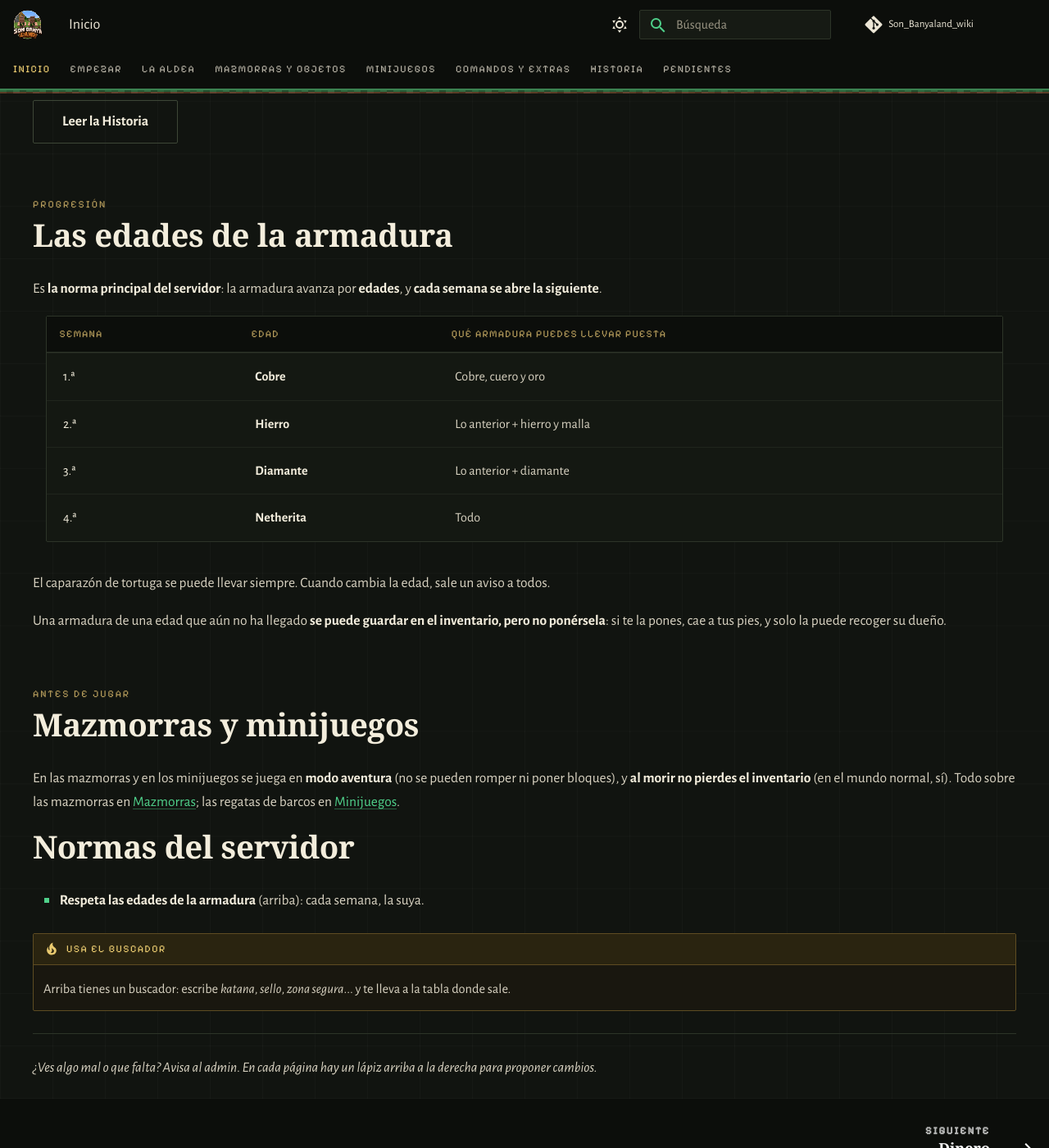
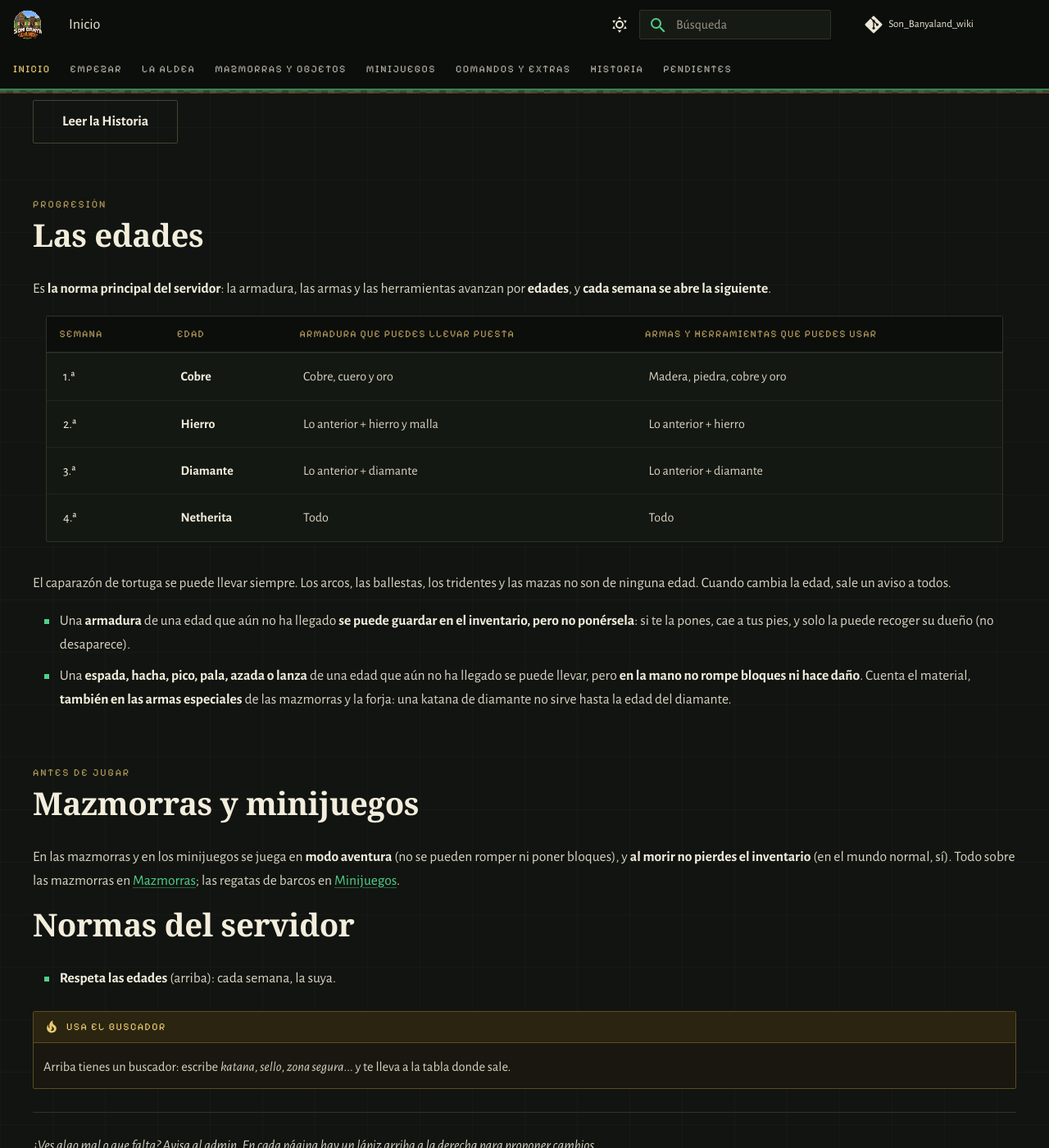
Before and after one commit to PigPilgrim/Son_Banyaland_wiki, an MkDocs documentation site: the page built from docs/index.md, in a window 1280 px wide and 1400 px high, scrolled down 3044 px. Shown: the whole window at 82% size. Built offline with MkDocs 1.6.1 and Material for MkDocs 9.7.7, drawn with Linux system fonts in a browser that asks for light colours; some web fonts are replaced; comment, search, counter and statistics services are not loaded.

Commit message:
Edades: también armas y herramientas (portada, Forja y Pico del Saqueador)
Co-Authored-By: Claude Opus 5.5 <noreply@anthropic.com>
Claude-Session: https://claude.ai/code/session_014ZAtgm9KHhUsQr9KWuPTgU

```diff
--- a/docs/index.md
+++ b/docs/index.md
@@ -184,21 +184,26 @@ Aldeas fundadas, alcaldes elegidos, guerras, asedios, récords... Todo queda apu
 <div class="sb-seccion" markdown>
 <p class="sb-eyebrow">Progresión</p>
 
-## Las edades de la armadura
+## Las edades
 
-Es **la norma principal del servidor**: la armadura avanza por **edades**, y **cada semana se abre la siguiente**.
+Es **la norma principal del servidor**: la armadura, las armas y las herramientas avanzan por **edades**, y **cada
+semana se abre la siguiente**.
 
-| Semana | Edad | Qué armadura puedes llevar puesta |
-|---|---|---|
-| 1.ª | **Cobre** | Cobre, cuero y oro |
-| 2.ª | **Hierro** | Lo anterior + hierro y malla |
-| 3.ª | **Diamante** | Lo anterior + diamante |
-| 4.ª | **Netherita** | Todo |
+| Semana | Edad | Armadura que puedes llevar puesta | Armas y herramientas que puedes usar |
+|---|---|---|---|
+| 1.ª | **Cobre** | Cobre, cuero y oro | Madera, piedra, cobre y oro |
+| 2.ª | **Hierro** | Lo anterior + hierro y malla | Lo anterior + hierro |
+| 3.ª | **Diamante** | Lo anterior + diamante | Lo anterior + diamante |
+| 4.ª | **Netherita** | Todo | Todo |
 
-El caparazón de tortuga se puede llevar siempre. Cuando cambia la edad, sale un aviso a todos.
+El caparazón de tortuga se puede llevar siempre. Los arcos, las ballestas, los tridentes y las mazas no son de ninguna
+edad. Cuando cambia la edad, sale un aviso a todos.
 
-Una armadura de una edad que aún no ha llegado **se puede guardar en el inventario, pero no ponérsela**: si te la
-pones, cae a tus pies, y solo la puede recoger su dueño.
+- Una **armadura** de una edad que aún no ha llegado **se puede guardar en el inventario, pero no ponérsela**: si te
+  la pones, cae a tus pies, y solo la puede recoger su dueño (no desaparece).
+- Una **espada, hacha, pico, pala, azada o lanza** de una edad que aún no ha llegado se puede llevar, pero **en la
+  mano no rompe bloques ni hace daño**. Cuenta el material, **también en las armas especiales** de las mazmorras y la
+  forja: una katana de diamante no sirve hasta la edad del diamante.
 </div>
 
 <div class="sb-seccion" markdown>
@@ -212,7 +217,7 @@ regatas de barcos en [Minijuegos](minijuegos.md).
 
 ## Normas del servidor
 
-- **Respeta las edades de la armadura** (arriba): cada semana, la suya.
+- **Respeta las edades** (arriba): cada semana, la suya.
 
 !!! tip "Usa el buscador"
     Arriba tienes un buscador: escribe *katana*, *sello*, *zona segura*... y te lleva a la tabla donde sale.
```
Also changed, not shown: docs/forja.md (+3 -2 lines), docs/mazmorras.md (+2 -1 lines).
